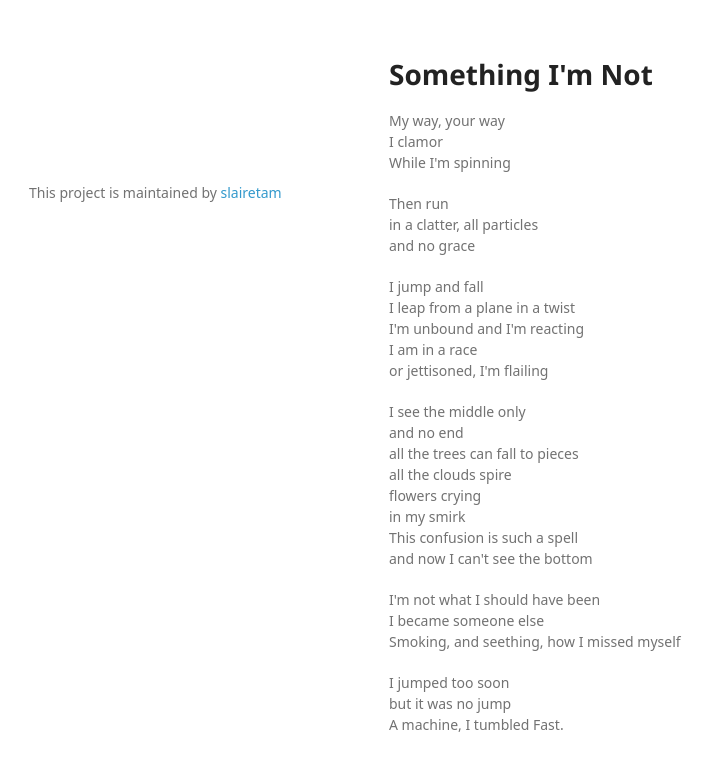
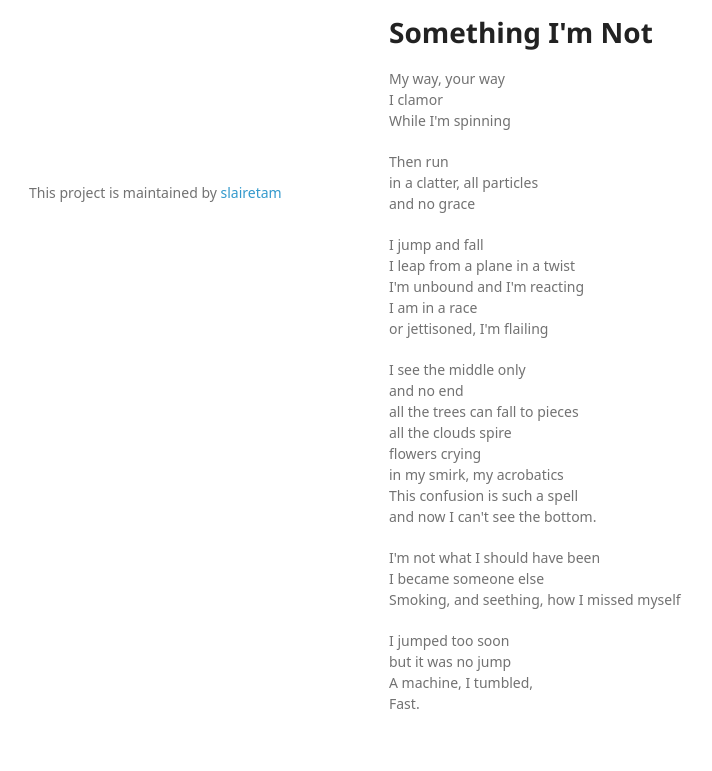
Before and after one commit to slairetam/drinkme, a plain HTML site: page index.html in a window 1280 px wide. Shown: the part 527-1298 px from the top of the page, without its empty margins (181-893 px from the left). Drawn offline with Linux system fonts and the light colour scheme; a web font is replaced by a local one.

Commit message:
little edits index.html
formating and proofreading

```diff
--- a/index.html
+++ b/index.html
@@ -54,8 +54,6 @@ Something still turns  </p>
 <p>yesterday, I was walking<br>
 by myself across some world  .</p>
 
-<br><br>
-
          <h1>
 <a id="Something I'm Not" class="anchor" href="#something-i'm-not" aria-hidden="true"><span aria-hidden="true" class="octicon octicon-link"></span></a>Something I'm Not</h1>
 
@@ -78,9 +76,9 @@ and no end<br>
 all the trees can fall to pieces<br>
 all the clouds spire<br>
 flowers crying <br>
-in my smirk <br>
+in my smirk, my acrobatics <br>
 This confusion is such a spell<br>
-and now I can't see the bottom</p>
+and now I can't see the bottom.</p>
 
 <p>I'm not what I should have been<br>
 I became someone else<br>
@@ -88,7 +86,7 @@ Smoking, and seething, how I missed myself</p>
 
 <p>I jumped too soon<br>
 but it was no jump<br>
-A machine, I tumbled
+A machine, I tumbled,<br>
 Fast.</p>
 
       </section>
```
